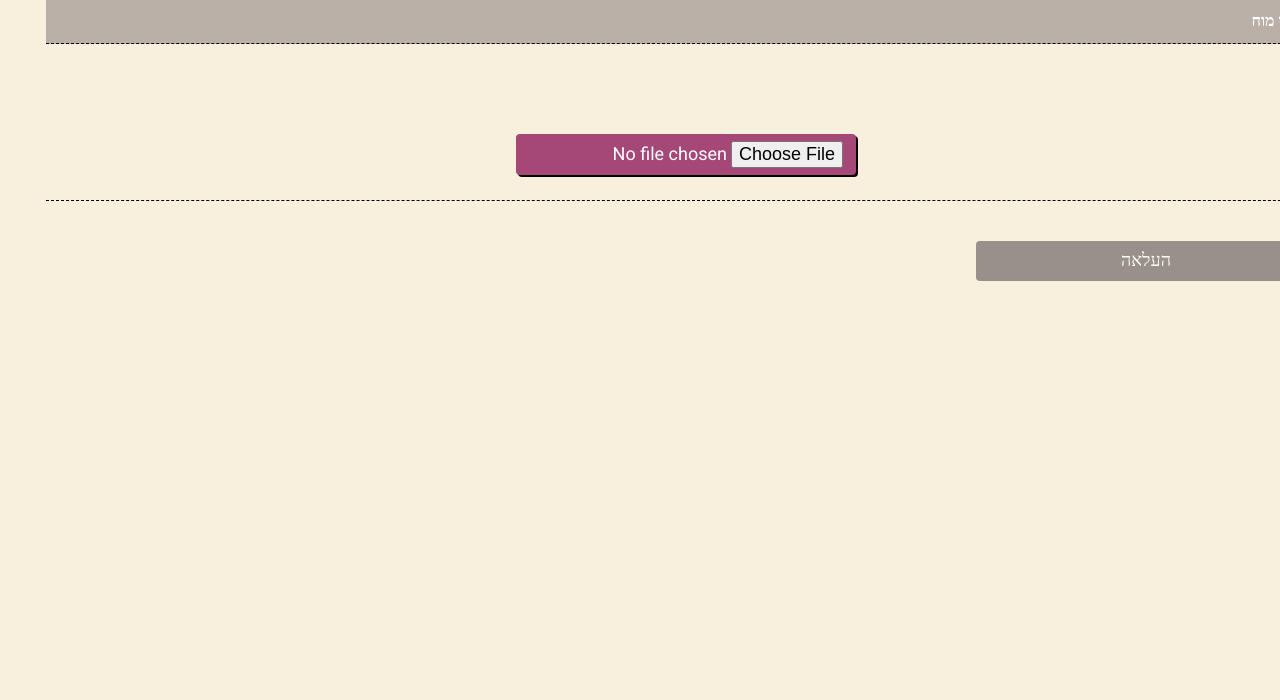
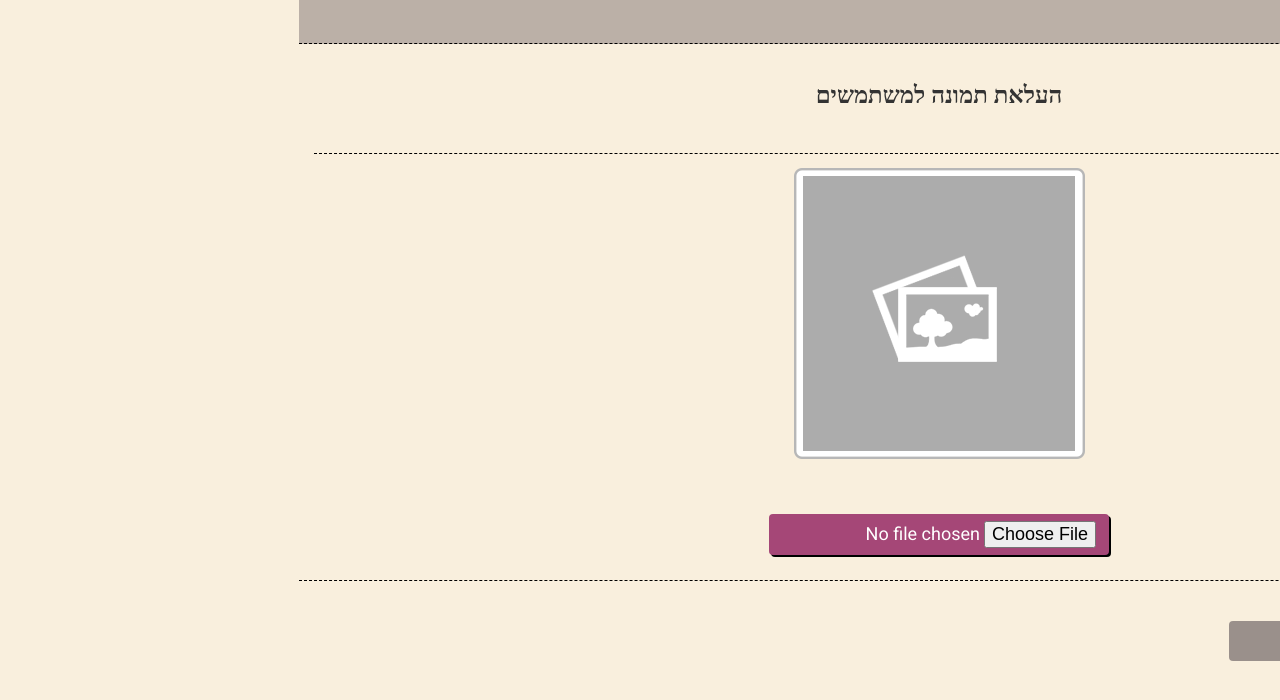
Before and after one commit to ofirelarat/ProjectMostServer, a web app: page /WEB-INF/pages/UploadImagePage.html in a window 1280 px wide. Shown: the top 700 px of the page. Run offline with its HTML, style and script files only (its server is not run), Linux system fonts and the light colour scheme; data that the repository does not hold is empty; some libraries are stand-ins or nearby versions.

Commit message:
client side fixes

```diff
--- a/src/main/webapp/WEB-INF/pages/UploadImagePage.html
+++ b/src/main/webapp/WEB-INF/pages/UploadImagePage.html
@@ -18,8 +18,12 @@
     </div>
 
 	<div style="text-align: center;">
+		<div class="modal-header">
+ 			<h3 class="modal-title">העלאת תמונה למשתמשים</h3>
+ 		</div>
+
 		<form id="uploadFileForm" method="post" action="uploadFile" enctype="multipart/form-data">
-			<img id="image" src="#" alt="" />
+			<img id="image" src="assets/imagePlaceholder.png" alt="" />
 		  	<input class="btn btn-primary btn-colored" type='file' name="file" id="file" onchange="readURL(this);" />
 		</form>
 		<div class="modal-footer">
```
Also changed, not shown: src/main/webapp/WEB-INF/pages/assets/imagePlaceholder.png (added).
